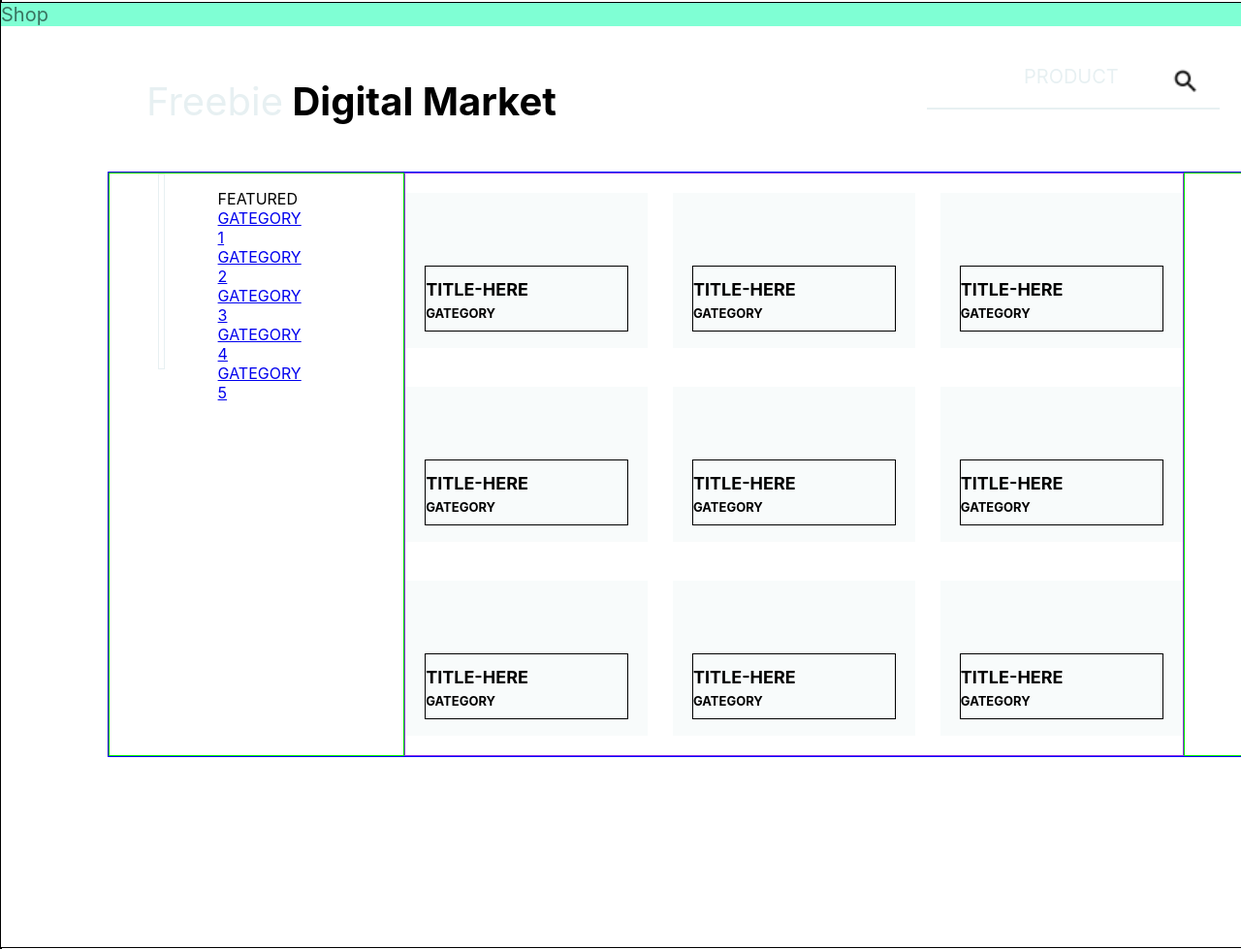
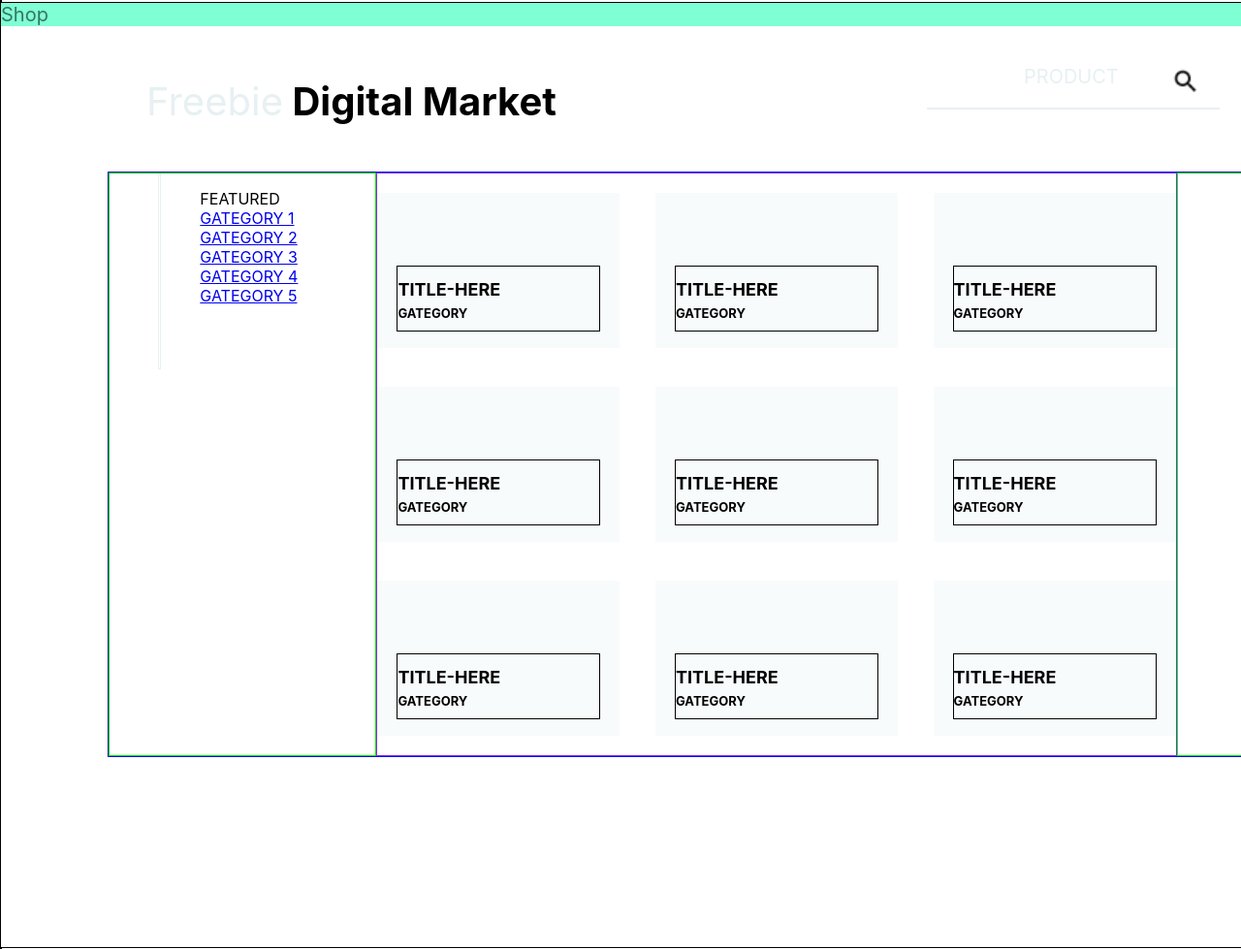
Before and after one commit to Nurkyz-Chynybaeva/Nurkyz-Chynybaeva.github.io, a plain HTML site: page index.html in a window 1280 px wide. Shown: the part 2010-2989 px from the top of the page at 97% size. Drawn offline with Linux system fonts and the light colour scheme.

Commit message:
added ul with gategory

```diff
--- a/index.html
+++ b/index.html
@@ -265,17 +265,24 @@
 <div class="inside-this-box-there-are-3-boxes">
 
 <div class="left-box-3">
+
+<div class="empty-container"></div>
+
 <div class="line-7-nav">
+
 <div class="line-7"></div>
 
-  <nav class="second-nav">
-    <ul >
+
+  <nav class="nav-2">
+    <ul>
+      <h8 class="featured">
       FEATURED
-        <li><a href="#">GATEGORY 1</a></li>
-        <li><a href="#">GATEGORY 2</a></li>
-        <li><a href="#">GATEGORY 3</a></li>
-        <li><a href="#">GATEGORY 4</a></li>
-        <li><a href="#">GATEGORY 5</a></li>
+      </h8>
+        <li><a href="#" class="gategory-1">GATEGORY 1</a></li>
+        <li><a href="#" class="gategory-2">GATEGORY 2</a></li>
+        <li><a href="#" class="gategory-2">GATEGORY 3</a></li>
+        <li><a href="#" class="gategory-2">GATEGORY 4</a></li>
+        <li><a href="#" class="gategory-2">GATEGORY 5</a></li>
 
 
 
```
